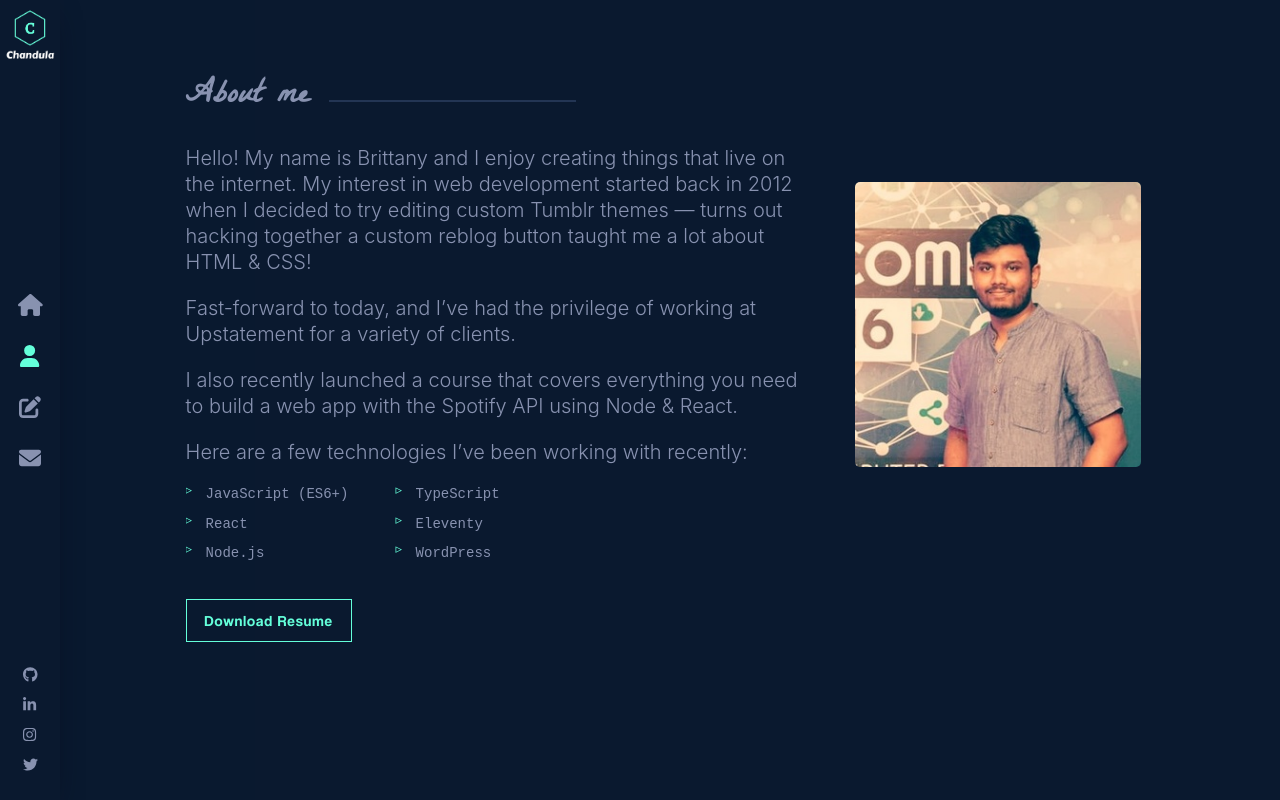
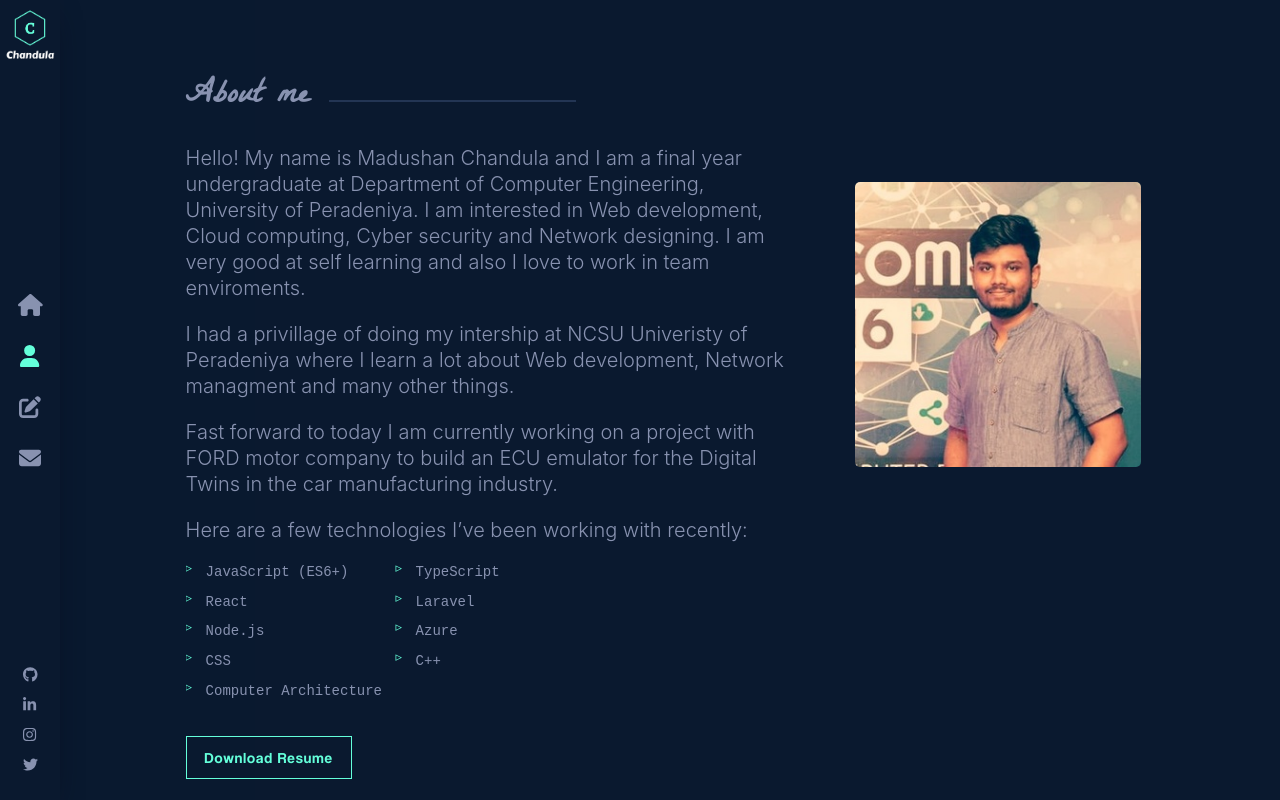
Before and after one commit to Chandula-JPDM/Portfolio, a React (Create React App) app: page /about in a window 1280 px wide. Built offline with nearby package versions, Linux system fonts and the light colour scheme.

Commit message:
update the content of the page

```diff
--- a/src/components/About/index.jsx
+++ b/src/components/About/index.jsx
@@ -2,6 +2,7 @@ import React from 'react'
 import './index.scss'
 import { Link } from 'react-router-dom'
 import Profile from '../../assets/images/chandulaJPDM.jpg'
+import Resume from '../../assets/chandula_cv.pdf'
 
 const About = () => {
   return (
@@ -9,20 +10,24 @@ const About = () => {
         <div className="text-area">
             <h2>About me</h2>
 
-            <p>Hello! My name is Brittany and I enjoy creating things that live on the internet. My interest in web development started back in 2012 when I decided to try editing custom Tumblr themes — turns out hacking together a custom reblog button taught me a lot about HTML &amp; CSS!</p>
-            <p>Fast-forward to today, and I’ve had the privilege of working at Upstatement for a variety of clients.</p>
-            <p>I also recently launched a course that covers everything you need to build a web app with the Spotify API using Node &amp; React.</p>
+            <p>Hello! My name is Madushan Chandula and I am a final year undergraduate at Department of Computer Engineering, University of Peradeniya.
+              I am interested in Web development, Cloud computing, Cyber security and Network designing. I am very good at self learning and also I love to work in team enviroments.</p>
+            <p>I had a privillage of doing my intership at NCSU Univeristy of Peradeniya where I learn a lot about Web development, Network managment and many other things.</p>
+            <p>Fast forward to today I am currently working on a project with FORD motor company to build an ECU emulator for the Digital Twins in the car manufacturing industry.</p>
             <p>Here are a few technologies I’ve been working with recently:</p>
 
             <ul>
                 <li>JavaScript (ES6+)</li>
                 <li>TypeScript</li>
                 <li>React</li>
-                <li>Eleventy</li>
+                <li>Laravel</li>
                 <li>Node.js</li>
-                <li>WordPress</li>
+                <li>Azure</li>
+                <li>CSS</li>
+                <li>C++</li>
+                <li>Computer Architecture</li>
             </ul>
-            <Link to='/resume' className='flat-button'>Download Resume</Link>
+            <Link to={Resume} className='flat-button' rel="noreferrer" target="_blank" download>Download Resume</Link>
         </div>
         <div className="image-area">
             <img src={Profile} alt="" />
```
